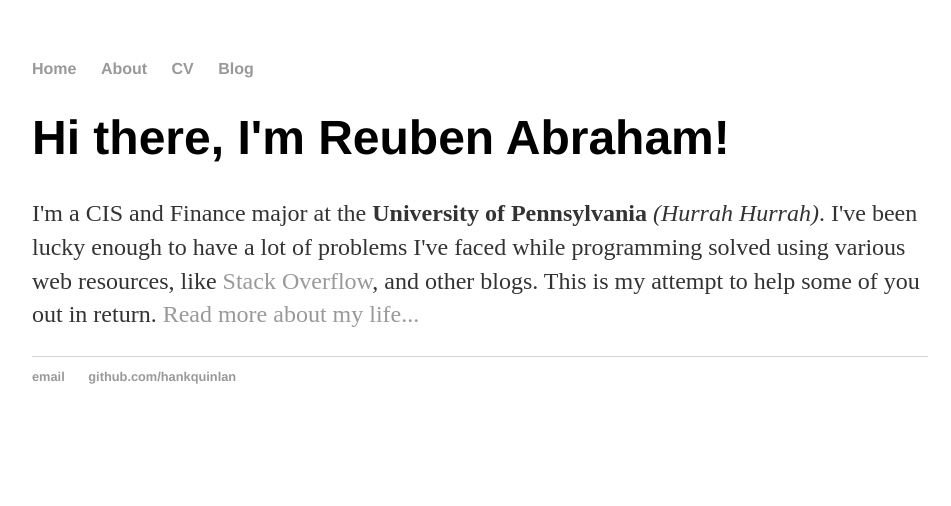
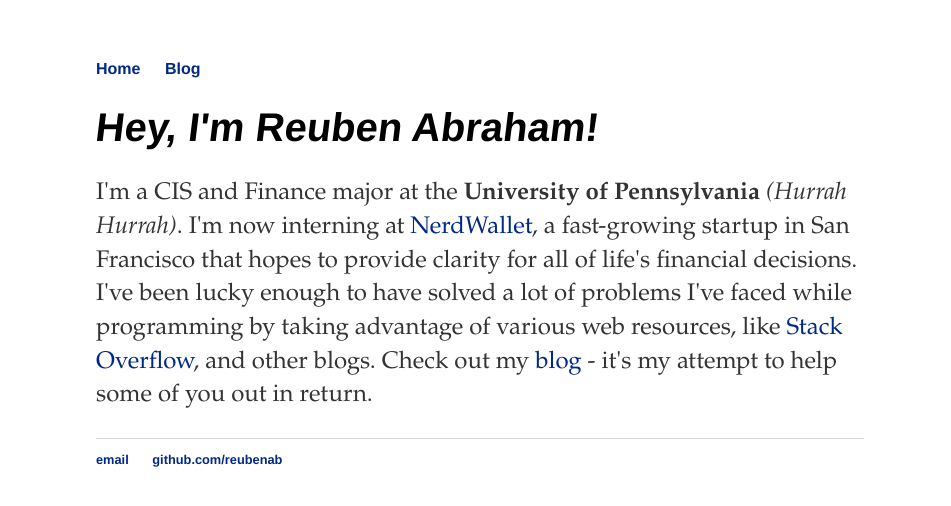
Before and after one commit to reubenab/reubenab.github.io, a Jekyll site: the page built from index.html, in a window 1280 px wide. Shown: the top 506 px of the page, without its empty margins (160-1111 px from the left). Built offline with Jekyll 4.4.1, drawn with Linux system fonts in a browser that asks for light colours.

```diff
--- a/_config.yml
+++ b/_config.yml
@@ -1,2 +1,3 @@
 name: Reuben Abraham
 markdown: kramdown
+permalink: /blog/:year/:month/:day/:title
--- a/_layouts/default.html
+++ b/_layouts/default.html
@@ -9,8 +9,6 @@
         <nav>
             <ul>
                 <li><a href="/">Home</a></li>
-                <li><a href="/about">About</a></li>
-                <li><a href="/cv">CV</a></li>
                 <li><a href="/blog">Blog</a></li>
             </ul>
         </nav>
@@ -21,8 +19,8 @@
         </div><!-- /.container -->
         <footer>
             <ul>
-                <li><a href="mailto:hankquinlanhub@gmail.com">email</a></li>
-                <li><a href="https://github.com/hankquinlan">github.com/hankquinlan</a></li>
+                <li><a href="mailto:reubenab@wharton.upenn.edu">email</a></li>
+                <li><a href="https://github.com/reubenab">github.com/reubenab</a></li>
             </ul>
         </footer>
     </body>
--- a/css/main.css
+++ b/css/main.css
@@ -1,6 +1,6 @@
 body {
     margin: 60px auto;
-    width: 70%;
+    width: 60%;
 }
 nav ul, footer ul {
     font-family:'Helvetica', 'Arial', 'Sans-Serif';
@@ -14,19 +14,26 @@ nav ul li, footer ul li {
 }
 a {
     text-decoration: none;
-    color: #999;
+    color: #002987;
 }
 a:hover {
     text-decoration: underline;
 }
 h1 {
-    font-size: 3em;
+    font-size: 2.5em;
     font-family:'Helvetica', 'Arial', 'Sans-Serif';
+    transform: skewX(-7deg)
+}
+h2 {
+    font-size: 2em;
+    font-family:'Helvetica', 'Arial', 'Sans-Serif';
+    transform: skewX(-7deg)
 }
 p {
     font-size: 1.5em;
     line-height: 1.4em;
     color: #333;
+    font-family: "Palatino Linotype", "Book Antiqua", Palatino, serif;
 }
 footer {
     border-top: 1px solid #d5d5d5;
--- a/index.html
+++ b/index.html
@@ -1,8 +1,8 @@
 ---
 layout: default
-title: Hank Quinlan, Horrible Cop
+title: Reuben Abraham, The Modern Blogger
 ---
 <div class="blurb">
-    <h1>Hi there, I'm Reuben Abraham!</h1>
-    <p>I'm a CIS and Finance major at the <b>University of Pennsylvania</b> <em>(Hurrah Hurrah)</em>. I've been lucky enough to have a lot of problems I've faced while programming solved using various web resources, like <a href="http://stackoverflow.com">Stack Overflow</a>, and other blogs. This is my attempt to help some of you out in return. <a href="/about">Read more about my life...</a></p>
+    <h1>Hey, I'm Reuben Abraham!</h1>
+    <p>I'm a CIS and Finance major at the <b>University of Pennsylvania</b> <em>(Hurrah Hurrah)</em>. I'm now interning at <a href="https://www.nerdwallet.com/">NerdWallet</a>, a fast-growing startup in San Francisco that hopes to provide clarity for all of life's financial decisions. I've been lucky enough to have solved a lot of problems I've faced while programming by taking advantage of various web resources, like <a href="http://stackoverflow.com">Stack Overflow</a>, and other blogs. Check out my <a href="/blog">blog</a> - it's my attempt to help some of you out in return.
 </div><!-- /.blurb -->
```
Also changed, not shown: _layouts/post.html (added, +9 -0 lines), _posts/2016-06-20-example-post.md (added, +7 -0 lines), blog/index.html (added, +11 -0 lines), _layouts/posts.html (deleted).
